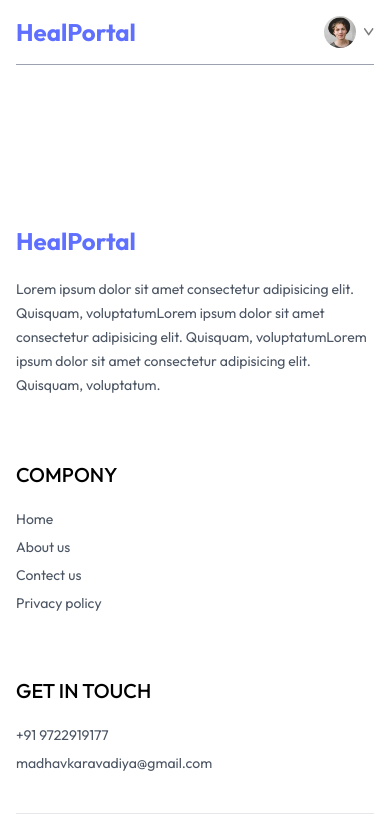
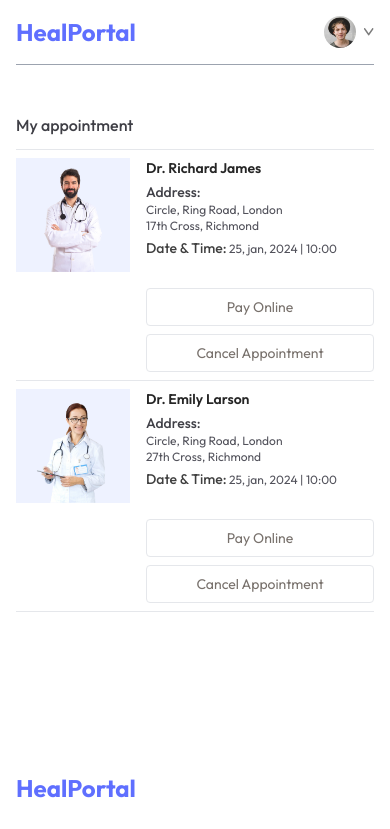
Before and after one commit to madhavpatel236/HealPort, a React (Vite) app in the folder frontend/: page /my-appointments in a window 390 px wide. Shown: the top 829 px of the page. Built offline with nearby package versions, Linux system fonts and the light colour scheme.

Commit message:
add the My Appointment page and modify the my profile page

```diff
--- a/frontend/src/pages/MyAppointments.jsx
+++ b/frontend/src/pages/MyAppointments.jsx
@@ -1,11 +1,41 @@
-import React from 'react'
+//  In this Page we will show the appointments of the user for their future appointments.
+
+import React from "react";
+import { useContext } from "react";
+import { AppContext } from "../context/AppContext";
 
 function MyAppointment() {
+  const { doctors } = useContext(AppContext);
+
   return (
     <div>
+      <p className="pb-3 mt-12 font-medium text-zinc-700 border-b"> My appointment </p>
+      <div  >
+        {doctors.slice(0, 2).map((doctor, index) => (
+          <div className="grid grid-cols-[1fr_2fr] gap-4 sm:flex sm:gap-6 py-2 border-b" key={index}>
 
+            <div>
+              <img className="w-32 bg-indigo-50" src={doctor.image} alt={doctor.name} />
+            </div>
+
+            <div className="   flex-1 text-sm text-zinc-600">
+            <p className="text-neutral-800 font-semibold">{doctor.name}</p>
+            <p>{doctor.specialty}</p>
+            <p className="text-zinc-700 font-medium mt-1"> Address: </p>
+            <p className="text-xs">{doctor.address.line2}</p>
+            <p className="text-xs">{doctor.address.line1}</p>
+            <p className="text-xs mt-1"> <span className="text-sm text-neutral-700 font-medium" > Date & Time:</span> 25, jan, 2024 | 10:00 </p>
+            </div>
+            <div > </div>
+            <div className="flex flex-col gap-2 justify-end">
+              <button className="text-sm text-stone-500 text-center sm:min-w-48 py-2 border rounded hover:bg-primary hover:text-white transition-all duration-300 ">Pay Online</button>
+              <button className="text-sm text-stone-500 text-center sm:min-w-48 py-2 border rounded hover:bg-primary hover:text-white transition-all duration-300 ">Cancel Appointment</button>
+            </div>
+          </div>
+        ))}
+      </div>
     </div>
-  )
+  );
 }
 
-export default MyAppointment
+export default MyAppointment;
--- a/frontend/src/pages/MyProfile.jsx
+++ b/frontend/src/pages/MyProfile.jsx
@@ -1,3 +1,4 @@
+// In this page we will show the profile of the user and user also edit their profile
 import React, { useState } from "react";
 import profile_pic from "../assets/profile_pic.png";
 function MyProfile() {
@@ -6,7 +7,10 @@
     email: "madhav@gmail.com",
     image: profile_pic,
     phone: 9722919177,
-    address: "Jamjodhpur,Tirupati socity",
+    address: {
+      line1: "Jamjodhpur",
+      line2: "Tirupati socity",
+    },
     gender: "male",
     dob: "2023-04-01",
   });
@@ -52,16 +56,26 @@
           )}
           <p className="font-medium"> Address: </p>
           {isEditable ? (
+            <p>
               <input
                 className="bg-gray-100"
                 type="text"
-              value={userData.address}
+                value={userData.address.line1}
                 onChange={(e) =>
-                setUserData((prev) => ({ ...prev, address: e.target.value }))
+                  setUserData((prev) => ({ ...prev.address, line1: e.target.value }))
                 }
               />
+              <input
+                className="bg-gray-100"
+                type="text"
+                value={userData.address.line2}
+                onChange={(e) =>
+                  setUserData((prev) => ({ ...prev.address, line2: e.target.value }))
+                }
+              />
+            </p>
           ) : (
-            <p className="text-gray-500">{userData.address}</p>
+            <p className="text-gray-500">{userData.address.line1} <br /> {userData.address.line2} </p>
           )}
         </div>
       </div>
```
Lines whose indentation alone changed are shown as unchanged.
